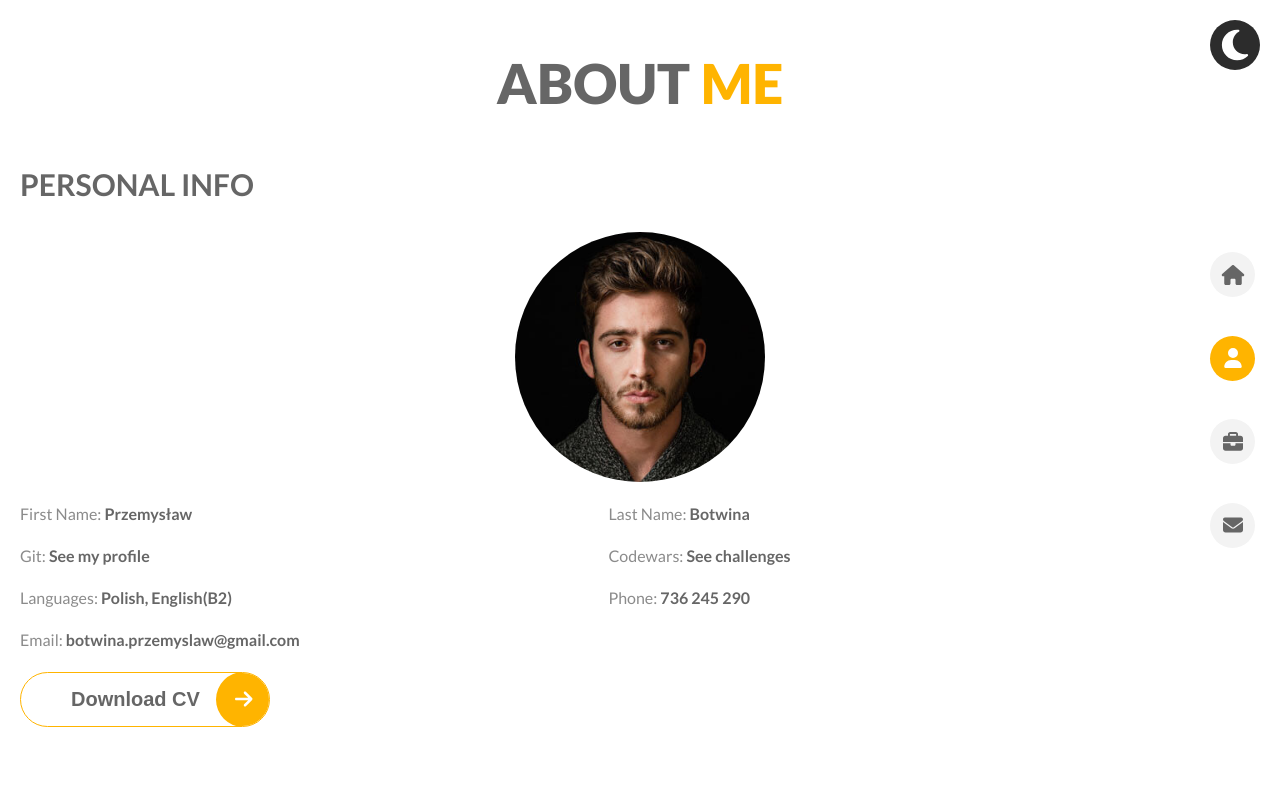
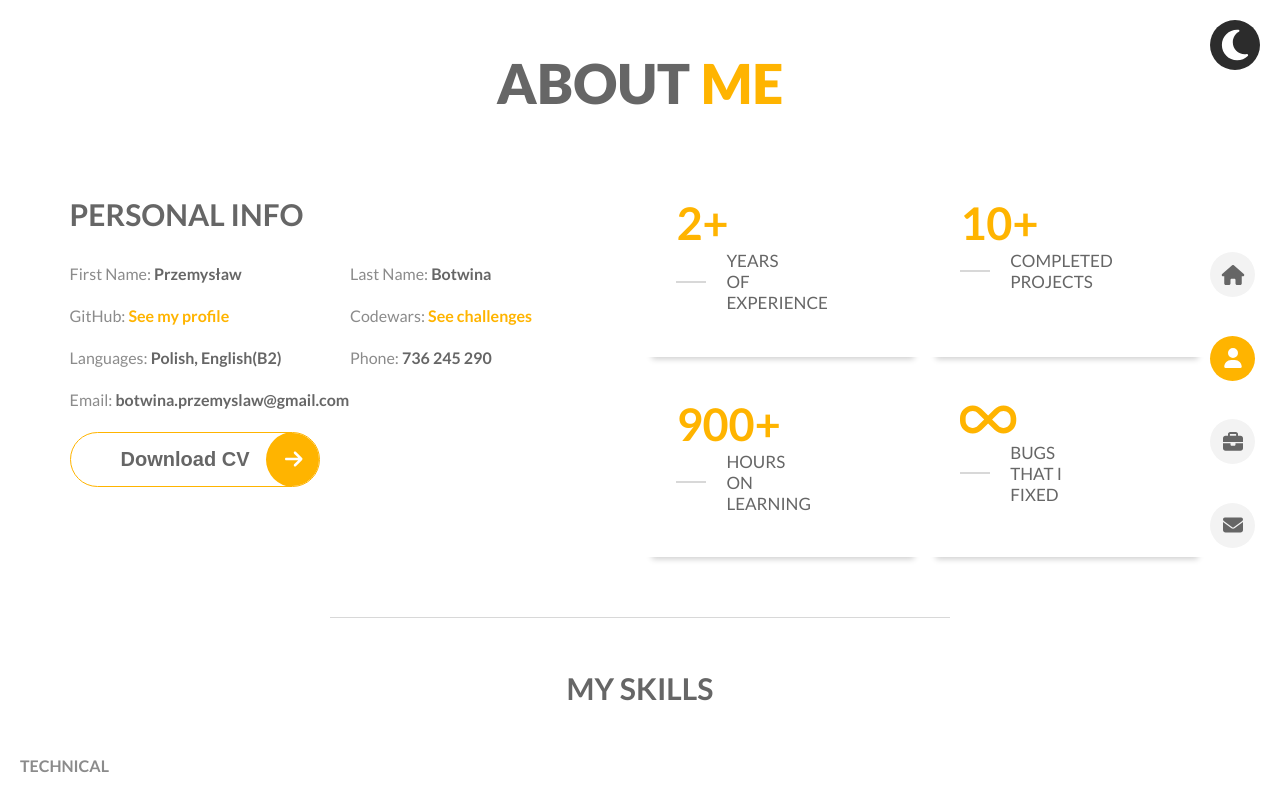
Before and after one commit to WersV/my-portfolio, a Vue app: page /about in a window 1280 px wide. Shown: the top 793 px of the page. Built offline with nearby package versions, Linux system fonts and the light colour scheme.

Commit message:
add desktop resp, little css fixes and imgShown on mobile only

```diff
--- a/src/views/AboutView.vue
+++ b/src/views/AboutView.vue
@@ -4,7 +4,7 @@
     <div class="wrapper">
       <section class="personal-info">
       <h2>Personal Info</h2>
-      <img src="@/assets/img/portfolio-photo-mobile.jpg" alt="portfolio owner">
+      <img src="@/assets/img/portfolio-photo-mobile.jpg" alt="portfolio owner" v-if="isImgShown">
       <section class="details">
         <div class="detail">
           <p>First Name:</p>
@@ -15,7 +15,7 @@
           <span> Botwina</span>
         </div>
         <div class="detail detail-link">
-          <p>Git:</p>
+          <p>GitHub:</p>
           <a href="https://github.com/WersV"> See my profile</a>
         </div>
         <div class="detail detail-link">
@@ -110,10 +110,24 @@
     </section>
   </main>
 </template>
-<script>
-export default {
+<script setup>
+import {ref, onMounted} from 'vue';
 
-}
+const isImgShown = ref(null);
+
+  function showLowResImg() {
+    const width = window.innerWidth;
+    if (width < 575) {
+      isImgShown.value = true;
+    } else {
+      isImgShown.value = false;
+    }
+  }
+
+  onMounted(() => {
+    window.addEventListener('resize', showLowResImg)
+    // showLowResImg()
+  })
 </script>
 <style lang="scss">
 @import '@/assets/_variables.scss';
@@ -129,6 +143,9 @@ export default {
       }
     }
     .wrapper {
+      display: flex;
+      flex-wrap: wrap;
+      justify-content: center;
       .personal-info {
         h2 {
           @include about-me-h2;
@@ -153,10 +170,13 @@ export default {
             font-weight: 700;
           }
         }
+        .detail:last-of-type {
+          flex-basis: 70%;
+        }
         .detail-link {
           a {
             text-decoration: none;
-            color: $text-light-gray;
+            color: #FFB400;
             font-weight: 700;
           }
         }
@@ -193,6 +213,7 @@ export default {
     }
     .separator {
       width: 50%;
+      max-width: 1280px;
       border-bottom: 1px solid #d8d8d8;
       margin: 60px auto 22px auto;
     }
@@ -250,11 +271,6 @@ export default {
         .details {
           .detail {
             span {
-              color: $text-dark-white;
-            }
-          }
-          .detail-link {
-            a {
               color: $text-dark-white;
             }
           }
@@ -348,5 +364,29 @@ export default {
     }
   }
 
+  @media (min-width: 1024px) {
+    .about-view {
+      .wrapper {
+        flex-wrap: nowrap;
+        max-width: 1280px;
+        margin: 0 auto;
+        .personal-info {
+          flex-basis: 46%;
+        }
+        .key-features {
+          flex-basis: 46%;
+          gap:10px;
+          .feature {
+            flex-basis: 48%;
+          }
+        }
+      }
+      .my-skills {
+        max-width: 1280px;
+        margin: 0 auto;
+      }
+    }
+  }
+
   // zrób propsy isLowRes z App.vue do child components
 </style>
```
